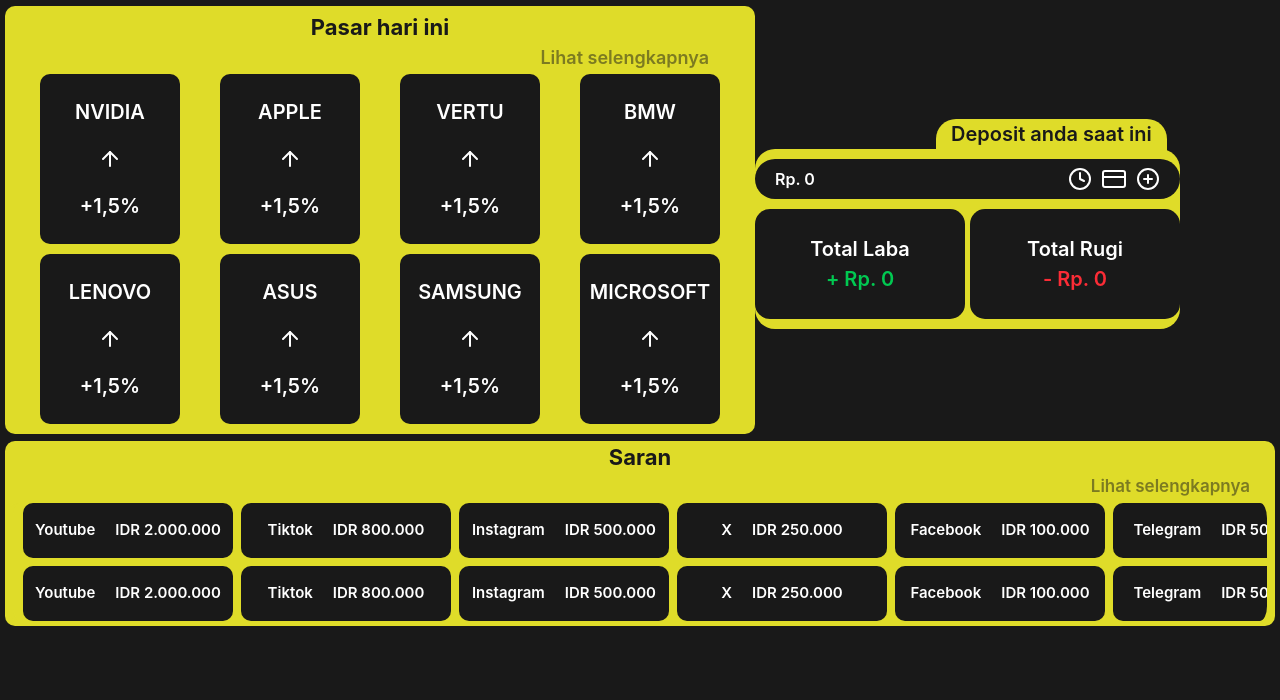
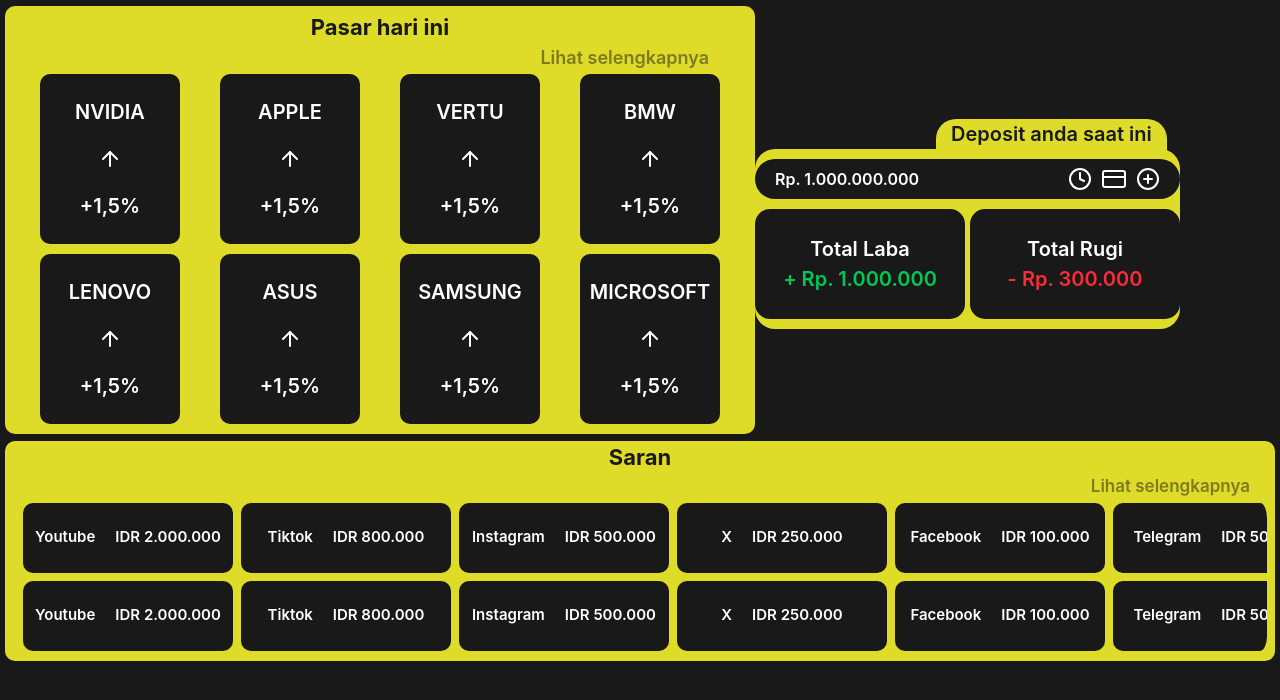
Before and after one commit to HanzzWkwk/investhub, a website: page view/lobby.html in a window 1280 px wide. Shown: the part 66-766 px from the top of the page. Drawn offline with nearby package versions, Linux system fonts and the light colour scheme.

Commit message:
lobby sebelum login

```diff
--- a/view/lobby.html
+++ b/view/lobby.html
@@ -143,7 +143,7 @@
           <div class="relative top-[150px] flex flex-col justify-center items-center align-middle mr-[160px] bg-[#DFDC29] w-[440px] h-[180px] rounded-[20px]"> <!-- Saldo Background -->
             <div class="flex flex-row justify-between items-center align-middle bg-[#191919] w-[425px] h-[40px] pl-[20px] pr-[20px] rounded-[30px]"> <!-- Saldo, isi, tarik, histori transaksi -->
               <div class="align-middle justify-center items-center"> <!-- Saldo -->
-                <h2 class="font-semibold text-center text-white">Rp. 0</h2>
+                <h2 class="font-semibold text-center text-white">Rp. 1.000.000.000</h2>
               </div>
               <div class="flex flex-row gap-[10px]"> <!-- Fitur tambahan -->
                 <i data-feather="clock" class="text-white text-[20px] font-semibold cursor-pointer"></i> <!-- Histori Transaksi -->
@@ -154,16 +154,16 @@
             <div class="flex flex-row justify-between align-middle items-center gap-[5px] mt-[10px]"> <!-- Total Laba & Total Rugi -->
               <div class="flex flex-col justify-center align-middle items-center bg-[#191919] w-[210px] h-[110px] rounded-[15px]"> <!-- Total Laba -->
                 <h2 class="text-white text-[20px] font-semibold">Total Laba</h2>
-                <h2 class="text-green-500 text-[20px] font-semibold">+ Rp. 0</h2>
+                <h2 class="text-green-500 text-[20px] font-semibold">+ Rp. 1.000.000</h2>
               </div>
               <div class="flex flex-col justify-center align-middle items-center bg-[#191919] w-[210px] h-[110px] rounded-[15px]"> <!-- Total Rugi -->
                 <h2 class="text-white text-[20px] font-semibold">Total Rugi</h2>
-                <h2 class="text-red-500 text-[20px] font-semibold">- Rp. 0</h2>
+                <h2 class="text-red-500 text-[20px] font-semibold">- Rp. 300.000</h2>
               </div>
             </div>
           </div>
         </div>
-        <div class="bg-[#DFDC29] ml-[5px] mr-[5px] rounded-[10px] mt-[7px] pb-[5px]"> <!-- Saran Background -->
+        <div class="bg-[#DFDC29] ml-[5px] mr-[5px] rounded-[10px] mt-[7px] pb-[10px]"> <!-- Saran Background -->
           <div class="flex flex-col justify-center align-middle"> <!-- Saran Main -->
             <div class="flex flex-col justify-center align-middle"> <!-- Judul Saran -->
               <h2 class="text-[#191919] text-[22px] font-bold text-center items-center justify-center align-middle">Saran</h2>
@@ -174,7 +174,7 @@
             <div class="flex pr-[10px] gap-[10px] pl-[10px] overflow-x-auto no-scrollbar border-x-8 border-[#DFDC29] rounded-[15px]"> <!-- Saran -->
               <div class="flex flex-col gap-2"> <!-- Layout isi Saran -->
                 <div class="flex flex-row gap-2"> <!-- Card Saran baris 1 -->
-                  <div class="flex flex-row gap-[20px] bg-[#191919] w-[210px] h-[55px] items-center justify-center align-middle text-center rounded-[10px] pl-[5px] pr-[5px]"> <!-- Card Saran -->
+                  <div class="flex flex-row gap-[20px] bg-[#191919] w-[210px] h-[70px] items-center justify-center align-middle text-center rounded-[10px] pl-[5px] pr-[5px]"> <!-- Card Saran -->
                     <div class="">
                       <h2 class="text-white text-[15px] font-semibold">Youtube</h2>
                     </div>
@@ -182,7 +182,7 @@
                       <h2 class="text-white text-[15px] font-semibold">IDR 2.000.000</h2>
                     </div>
                   </div>
-                  <div class="flex flex-row gap-[20px] bg-[#191919] w-[210px] h-[55px] items-center justify-center align-middle text-center rounded-[10px] pl-[5px] pr-[5px]"> <!-- Card Saran -->
+                  <div class="flex flex-row gap-[20px] bg-[#191919] w-[210px] h-[70px] items-center justify-center align-middle text-center rounded-[10px] pl-[5px] pr-[5px]"> <!-- Card Saran -->
                     <div class="">
                       <h2 class="text-white text-[15px] font-semibold">Tiktok</h2>
                   </div>
@@ -190,7 +190,7 @@
                     <h2 class="text-white text-[15px] font-semibold">IDR 800.000</h2>
                   </div>
                   </div>
-                  <div class="flex flex-row gap-[20px] bg-[#191919] w-[210px] h-[55px] items-center justify-center align-middle text-center rounded-[10px] pl-[5px] pr-[5px]"> <!-- Card Saran -->
+                  <div class="flex flex-row gap-[20px] bg-[#191919] w-[210px] h-[70px] items-center justify-center align-middle text-center rounded-[10px] pl-[5px] pr-[5px]"> <!-- Card Saran -->
                     <div class="">
                       <h2 class="text-white text-[15px] font-semibold">Instagram</h2>
                     </div>
@@ -198,7 +198,7 @@
                       <h2 class="text-white text-[15px] font-semibold">IDR 500.000</h2>
                     </div>
                   </div>
-                  <div class="flex flex-row gap-[20px] bg-[#191919] w-[210px] h-[55px] items-center justify-center align-middle text-center rounded-[10px] pl-[5px] pr-[5px]"> <!-- Card Saran -->
+                  <div class="flex flex-row gap-[20px] bg-[#191919] w-[210px] h-[70px] items-center justify-center align-middle text-center rounded-[10px] pl-[5px] pr-[5px]"> <!-- Card Saran -->
                     <div class="">
                       <h2 class="text-white text-[15px] font-semibold">X</h2>
                     </div>
@@ -206,7 +206,7 @@
                       <h2 class="text-white text-[15px] font-semibold">IDR 250.000</h2>
                     </div>
                   </div>
-                  <div class="flex flex-row gap-[20px] bg-[#191919] w-[210px] h-[55px] items-center justify-center align-middle text-center rounded-[10px] pl-[5px] pr-[5px]"> <!-- Card Saran -->
+                  <div class="flex flex-row gap-[20px] bg-[#191919] w-[210px] h-[70px] items-center justify-center align-middle text-center rounded-[10px] pl-[5px] pr-[5px]"> <!-- Card Saran -->
                     <div class="">
                       <h2 class="text-white text-[15px] font-semibold">Facebook</h2>
                     </div>
@@ -214,7 +214,7 @@
                       <h2 class="text-white text-[15px] font-semibold">IDR 100.000</h2>
                     </div>
                   </div>
-                  <div class="flex flex-row gap-[20px] bg-[#191919] w-[210px] h-[55px] items-center justify-center align-middle text-center rounded-[10px] pl-[5px] pr-[5px]"> <!-- Card Saran -->
+                  <div class="flex flex-row gap-[20px] bg-[#191919] w-[210px] h-[70px] items-center justify-center align-middle text-center rounded-[10px] pl-[5px] pr-[5px]"> <!-- Card Saran -->
                     <div class="">
                       <h2 class="text-white text-[15px] font-semibold">Telegram</h2>
                     </div>
@@ -222,7 +222,7 @@
                       <h2 class="text-white text-[15px] font-semibold">IDR 50.000</h2>
                     </div>
                   </div>
-                  <div class="flex flex-row gap-[20px] bg-[#191919] w-[210px] h-[55px] items-center justify-center align-middle text-center rounded-[10px] pl-[5px] pr-[5px]"> <!-- Card Saran -->
+                  <div class="flex flex-row gap-[20px] bg-[#191919] w-[210px] h-[70px] items-center justify-center align-middle text-center rounded-[10px] pl-[5px] pr-[5px]"> <!-- Card Saran -->
                     <div class="">
                       <h2 class="text-white text-[15px] font-semibold">Yahoo</h2>
                     </div>
@@ -230,7 +230,7 @@
                       <h2 class="text-white text-[15px] font-semibold">IDR 300.000</h2>
                     </div>
                   </div>
-                  <div class="flex flex-row gap-[20px] bg-[#191919] w-[210px] h-[55px] items-center justify-center align-middle text-center rounded-[10px] pl-[5px] pr-[5px]"> <!-- Card Saran -->
+                  <div class="flex flex-row gap-[20px] bg-[#191919] w-[210px] h-[70px] items-center justify-center align-middle text-center rounded-[10px] pl-[5px] pr-[5px]"> <!-- Card Saran -->
                     <div class="">
                       <h2 class="text-white text-[15px] font-semibold">Kahoot</h2>
                     </div>
@@ -238,7 +238,7 @@
                       <h2 class="text-white text-[15px] font-semibold">IDR 150.000</h2>
                     </div>
                   </div>
-                  <div class="flex flex-row gap-[20px] bg-[#191919] w-[210px] h-[55px] items-center justify-center align-middle text-center rounded-[10px] pl-[5px] pr-[5px]"> <!-- Card Saran -->
+                  <div class="flex flex-row gap-[20px] bg-[#191919] w-[210px] h-[70px] items-center justify-center align-middle text-center rounded-[10px] pl-[5px] pr-[5px]"> <!-- Card Saran -->
                     <div class="">
                       <h2 class="text-white text-[15px] font-semibold">Meta</h2>
                     </div>
@@ -248,7 +248,7 @@
                   </div>
                 </div>
                 <div class="flex flex-row gap-2"> <!-- Card Saran baris 2 -->
-                  <div class="flex flex-row gap-[20px] bg-[#191919] w-[210px] h-[55px] items-center justify-center align-middle text-center rounded-[10px] pl-[5px] pr-[5px]"> <!-- Card Saran -->
+                  <div class="flex flex-row gap-[20px] bg-[#191919] w-[210px] h-[70px] items-center justify-center align-middle text-center rounded-[10px] pl-[5px] pr-[5px]"> <!-- Card Saran -->
                     <div class="">
                       <h2 class="text-white text-[15px] font-semibold">Youtube</h2>
                     </div>
@@ -256,7 +256,7 @@
                       <h2 class="text-white text-[15px] font-semibold">IDR 2.000.000</h2>
                     </div>
                   </div>
-                  <div class="flex flex-row gap-[20px] bg-[#191919] w-[210px] h-[55px] items-center justify-center align-middle text-center rounded-[10px] pl-[5px] pr-[5px]"> <!-- Card Saran -->
+                  <div class="flex flex-row gap-[20px] bg-[#191919] w-[210px] h-[70px] items-center justify-center align-middle text-center rounded-[10px] pl-[5px] pr-[5px]"> <!-- Card Saran -->
                     <div class="">
                       <h2 class="text-white text-[15px] font-semibold">Tiktok</h2>
                     </div>
@@ -264,7 +264,7 @@
                       <h2 class="text-white text-[15px] font-semibold">IDR 800.000</h2>
                     </div>
                   </div>
-                  <div class="flex flex-row gap-[20px] bg-[#191919] w-[210px] h-[55px] items-center justify-center align-middle text-center rounded-[10px] pl-[5px] pr-[5px]"> <!-- Card Saran -->
+                  <div class="flex flex-row gap-[20px] bg-[#191919] w-[210px] h-[70px] items-center justify-center align-middle text-center rounded-[10px] pl-[5px] pr-[5px]"> <!-- Card Saran -->
                     <div class="">
                       <h2 class="text-white text-[15px] font-semibold">Instagram</h2>
                     </div>
@@ -272,7 +272,7 @@
                       <h2 class="text-white text-[15px] font-semibold">IDR 500.000</h2>
                     </div>
                   </div>
-                  <div class="flex flex-row gap-[20px] bg-[#191919] w-[210px] h-[55px] items-center justify-center align-middle text-center rounded-[10px] pl-[5px] pr-[5px]"> <!-- Card Saran -->
+                  <div class="flex flex-row gap-[20px] bg-[#191919] w-[210px] h-[70px] items-center justify-center align-middle text-center rounded-[10px] pl-[5px] pr-[5px]"> <!-- Card Saran -->
                     <div class="">
                       <h2 class="text-white text-[15px] font-semibold">X</h2>
                     </div>
@@ -280,7 +280,7 @@
                       <h2 class="text-white text-[15px] font-semibold">IDR 250.000</h2>
                     </div>
                   </div>
-                  <div class="flex flex-row gap-[20px] bg-[#191919] w-[210px] h-[55px] items-center justify-center align-middle text-center rounded-[10px] pl-[5px] pr-[5px]"> <!-- Card Saran -->
+                  <div class="flex flex-row gap-[20px] bg-[#191919] w-[210px] h-[70px] items-center justify-center align-middle text-center rounded-[10px] pl-[5px] pr-[5px]"> <!-- Card Saran -->
                     <div class="">
                       <h2 class="text-white text-[15px] font-semibold">Facebook</h2>
                     </div>
@@ -288,7 +288,7 @@
                       <h2 class="text-white text-[15px] font-semibold">IDR 100.000</h2>
                     </div>
                   </div>
-                  <div class="flex flex-row gap-[20px] bg-[#191919] w-[210px] h-[55px] items-center justify-center align-middle text-center rounded-[10px] pl-[5px] pr-[5px]"> <!-- Card Saran -->
+                  <div class="flex flex-row gap-[20px] bg-[#191919] w-[210px] h-[70px] items-center justify-center align-middle text-center rounded-[10px] pl-[5px] pr-[5px]"> <!-- Card Saran -->
                     <div class="">
                       <h2 class="text-white text-[15px] font-semibold">Telegram</h2>
                     </div>
@@ -296,7 +296,7 @@
                       <h2 class="text-white text-[15px] font-semibold">IDR 50.000</h2>
                     </div>
                   </div>
-                  <div class="flex flex-row gap-[20px] bg-[#191919] w-[210px] h-[55px] items-center justify-center align-middle text-center rounded-[10px] pl-[5px] pr-[5px]"> <!-- Card Saran -->
+                  <div class="flex flex-row gap-[20px] bg-[#191919] w-[210px] h-[70px] items-center justify-center align-middle text-center rounded-[10px] pl-[5px] pr-[5px]"> <!-- Card Saran -->
                     <div class="">
                       <h2 class="text-white text-[15px] font-semibold">Yahoo</h2>
                     </div>
@@ -304,7 +304,7 @@
                       <h2 class="text-white text-[15px] font-semibold">IDR 300.000</h2>
                     </div>
                   </div>
-                  <div class="flex flex-row gap-[20px] bg-[#191919] w-[210px] h-[55px] items-center justify-center align-middle text-center rounded-[10px] pl-[5px] pr-[5px]"> <!-- Card Saran -->
+                  <div class="flex flex-row gap-[20px] bg-[#191919] w-[210px] h-[70px] items-center justify-center align-middle text-center rounded-[10px] pl-[5px] pr-[5px]"> <!-- Card Saran -->
                     <div class="">
                       <h2 class="text-white text-[15px] font-semibold">Kahoot</h2>
                     </div>
@@ -312,7 +312,7 @@
                       <h2 class="text-white text-[15px] font-semibold">IDR 150.000</h2>
                     </div>
                   </div>
-                  <div class="flex flex-row gap-[20px] bg-[#191919] w-[210px] h-[55px] items-center justify-center align-middle text-center rounded-[10px] pl-[5px] pr-[5px]"> <!-- Card Saran -->
+                  <div class="flex flex-row gap-[20px] bg-[#191919] w-[210px] h-[70px] items-center justify-center align-middle text-center rounded-[10px] pl-[5px] pr-[5px]"> <!-- Card Saran -->
                     <div class="">
                       <h2 class="text-white text-[15px] font-semibold">Meta</h2>
                     </div>
```
